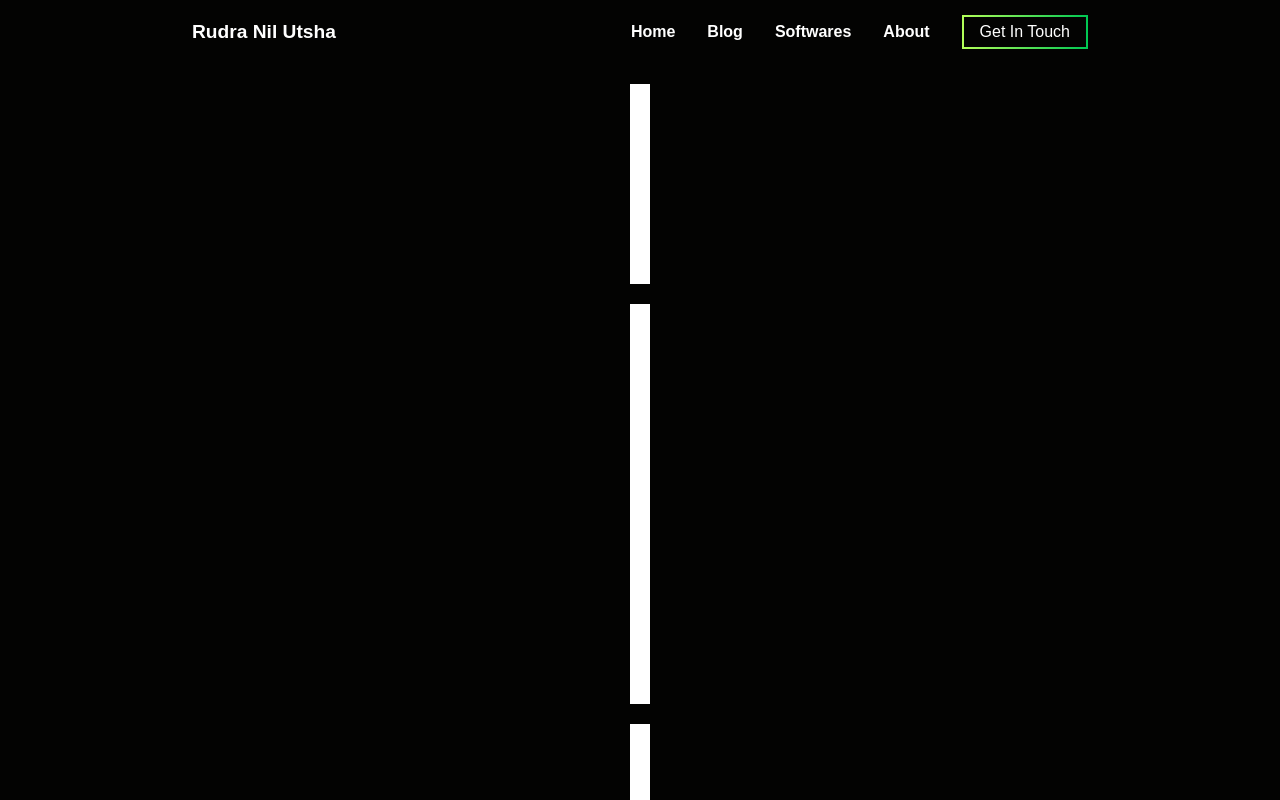
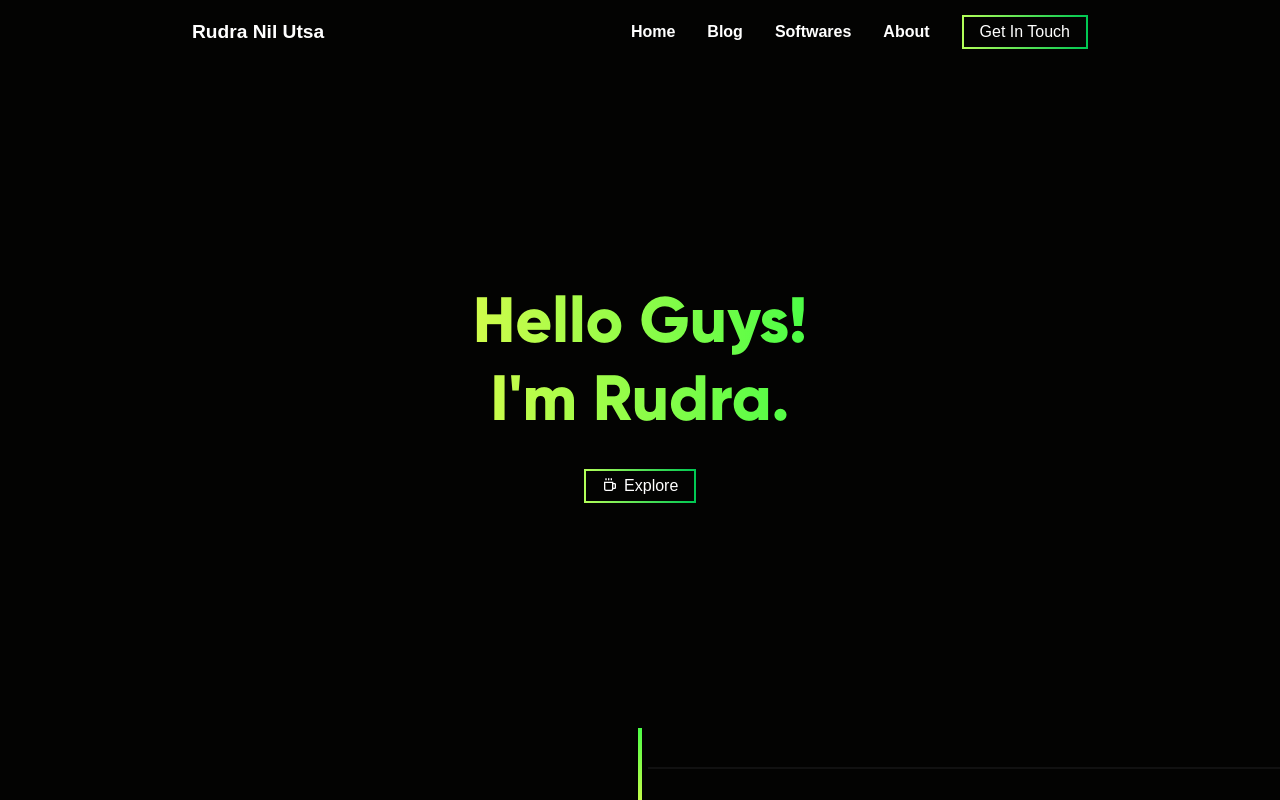
Before and after one commit to safin-sys/rudra-nil-utsa, a Next.js app: page / in a window 1280 px wide. Shown: the top 800 px of the page. Built offline with nearby package versions, Linux system fonts and the light colour scheme.

Commit message:
migrated to css modules, hero & divider done

```diff
--- /dev/null
+++ b/components/Divider.jsx
@@ -0,0 +1,28 @@
+import style from '../styles/Divider.module.scss'
+
+const Divider = ({ direction }) => {
+    const directionHandler = () => {
+       if (direction === 'right') {
+           return {
+               right: 0
+           }
+       } else if (direction === 'left') {
+           return {
+               left: 0
+           }
+       } else {
+           return {
+               right:0
+           }
+       }
+    }
+
+    return (
+        <div className={style.dividerCon}>
+            <div className={style.vline}></div>
+            <div style={directionHandler()} className={style.hline}></div>
+        </div>
+    )
+}
+
+export default Divider
--- /dev/null
+++ b/components/Hero.jsx
@@ -0,0 +1,11 @@
+import style from '../styles/index/Hero.module.scss'
+import { BiCoffee } from 'react-icons/bi'
+
+export default function Hero() {
+    return (
+        <div className={`${style.heroContainer} container`}>
+            <h1>Hello Guys! <br/> I'm Rudra.</h1>
+            <button className="regular-btn"><BiCoffee />Explore</button>
+        </div>
+    )
+}
--- a/components/Navbar.jsx
+++ b/components/Navbar.jsx
@@ -1,118 +1,7 @@
-import styled from 'styled-components'
 import { AiOutlineClose, AiOutlineMenu } from 'react-icons/ai'
 import { FiTwitter, FiInstagram, FiGithub } from 'react-icons/fi'
-import { useRef } from 'react';
-
-const Header = styled.header`
-    overflow: hidden;
-    nav {
-        display: flex;
-        justify-content: space-between;
-        align-items: center;
-        height: 64px;
-        h1 {
-            color: white;
-            font-size: 1.2rem;
-            white-space: nowrap;
-        }
-        ul {
-            list-style: none;
-            display: flex;
-            align-items: center;
-            gap: 2rem;
-            user-select: none;
-            li {
-                cursor: pointer;
-                a {
-                    color: white;
-                    text-decoration: none;
-                    font-weight: bold;
-                }
-                svg {
-                    color: white;
-                }
-            }
-        }
-        .menu-btn,
-        .close-btn {
-            display: none;
-            width: 1.5rem;
-            height: 1.5rem;
-            background: none;
-            border: none;
-            svg {
-                fill: white;
-                width: 100%;
-                height: 100%;
-            }
-        }
-    }
-    #btn {
-        cursor: pointer;
-        color: white;
-        background: none;
-        padding: .4rem 1rem;
-        white-space: nowrap;
-        border: 2px solid;
-        border-image-slice: 1;
-        border-width: 2px;
-        border-image-source: linear-gradient(to left, #00C853, #B2FF59);
-    }
-    button:focus {
-        outline: none;
-    }
-    .mobile-nav {
-        position: fixed;
-        padding-top: 7rem;
-        height: calc(100vh - 64px);
-        width: 100%;
-        left: 50%;
-        transform: translateX(50%);
-        background-color: #030302;
-        transition: all .2s ease-in-out;
-        ul {
-            height: 300px;
-            display: flex;
-            flex-direction: column;
-            align-items: center;
-            justify-content: space-between;
-            li {
-                a {
-                    text-decoration: none;
-                    color: white;
-                    font-weight: bold;
-                }
-            }
-        }
-        .social {
-            display: flex;
-            justify-content: center;
-            gap: 1.5rem;
-            margin-top: 2rem;
-            a {
-                color: white;
-                svg {
-                    width: 1rem;
-                    height: 1rem;
-                }
-            }
-        }
-    }
-    @media (max-width: 768px) {
-        nav {
-            ul {
-                display: none;
-            }
-            .active {
-                display: block;
-                transform: translateX(0);
-            }
-        }
-        .mobile-active {
-            transform: translateX(-50%);
-        }
-    }
-`;
+import { useRef } from 'react'
+import style from '../styles/index/Navbar.module.scss'
 
 const Navbar = () => {
     const mobileNav = useRef()
@@ -123,41 +12,41 @@ const Navbar = () => {
     const handleMenuBtn = () => {
         document.querySelector('body').classList.toggle('body-no-scroll');
         mobileNav.current.classList.toggle('mobile-active');
-        menuBtn.current.classList.toggle('active');
-        closeBtn.current.classList.toggle('active');
+        menuBtn.current.classList.toggle('btnActive');
+        closeBtn.current.classList.toggle('btnActive');
     }
 
     return (
-        <Header>
+        <header className={style.header}>
             <nav className="container" ref={nav}>
                 <h1>
-                    Rudra Nil Utsha
+                    Rudra Nil Utsa
                 </h1>
                 <ul>
                     <li><a href="#">Home</a></li>
                     <li><a href="#">Blog</a></li>
                     <li><a href="#">Softwares</a></li>
                     <li><a href="#">About</a></li>
-                    <li><button id="btn">Get In Touch</button></li>
+                    <li><button className="regular-btn">Get In Touch</button></li>
                 </ul>
-                <button onClick={handleMenuBtn} className="menu-btn active" ref={menuBtn}><AiOutlineMenu /></button>
-                <button onClick={handleMenuBtn} className="close-btn" ref={closeBtn}><AiOutlineClose /></button>
+                <button onClick={handleMenuBtn} className={`${style.menuBtn} btnActive`} ref={menuBtn}><AiOutlineMenu /></button>
+                <button onClick={handleMenuBtn} className={style.closeBtn} ref={closeBtn}><AiOutlineClose /></button>
             </nav>
-            <div className="mobile-nav" ref={mobileNav}>
+            <div className={style.mobileNav} ref={mobileNav}>
                 <ul>
                     <li><a href="#">Home</a></li>
                     <li><a href="#">Blog</a></li>
                     <li><a href="#">Softwares</a></li>
                     <li><a href="#">About</a></li>
-                    <li><button id="btn">Get In Touch</button></li>
+                    <li><button className="regular-btn">Get In Touch</button></li>
                 </ul>
-                <div className="social">
+                <div className={style.social}>
                     <a href="#"><FiTwitter /></a>
                     <a href="#"><FiInstagram /></a>
                     <a href="#"><FiGithub /></a>
                 </div>
             </div>
-        </Header>
+        </header>
     )
 }
 
--- a/package.json
+++ b/package.json
@@ -11,7 +11,8 @@
   "dependencies": {
     "next": "10.0.7",
     "react": "17.0.1",
-    "react-dom": "17.0.1"
+    "react-dom": "17.0.1",
+    "sass": "^1.32.8"
   },
   "devDependencies": {
     "react-icons": "^4.2.0",
--- a/pages/_app.js
+++ b/pages/_app.js
@@ -1,35 +1,8 @@
-import { createGlobalStyle } from 'styled-components'
-
-const GlobalStyle = createGlobalStyle`
-  * {
-    margin: 0;
-    padding: 0;
-    box-sizing: border-box;
-    font-family: Arial, Helvetica, sans-serif;
-    font-size: 16px;
-  }
-  body {
-    background-color: #030302;
-  }
-  .body-no-scroll {
-    height: 100%;
-    overflow: hidden;
-  }
-  .container {
-    width: 70%;
-    margin: 0 auto;
-  }
-  @media (max-width: 768px) {
-    .container {
-      width: 85%;
-    }
-  }
-`;
+import '../styles/global.css'
 
 function MyApp({ Component, pageProps }) {
   return (
     <>
-      <GlobalStyle />
       <Component {...pageProps} />
     </>
   )
--- a/pages/index.js
+++ b/pages/index.js
@@ -1,26 +1,32 @@
 import Head from 'next/head'
+import Divider from '../components/Divider'
+import Hero from '../components/Hero'
 import Navbar from '../components/Navbar'
 
 export default function Home() {
   return (
     <>
       <Head>
-        <title>Rudra Nil Utsha</title>
+        <title>Rudra Nil Utsa</title>
         <link rel="icon" href="/favicon.ico" />
       </Head>
       <Navbar />
+      <Hero />
+      <Divider direction="right" />
       <div style={{
         width: "20px",
         height: "200px",
         margin: "20px auto",
         backgroundColor: "white"
       }}></div>
+      <Divider direction="left" />
       <div style={{
         width: "20px",
         height: "400px",
         margin: "20px auto",
         backgroundColor: "white"
       }}></div>
+      <Divider direction="right" />
       <div style={{
         width: "20px",
         height: "600px",
--- /dev/null
+++ b/styles/Divider.module.scss
@@ -0,0 +1,19 @@
+.dividerCon {
+    display: flex;
+    justify-content: center;
+    align-items: center;
+    height: 6rem;
+    .vline {
+        height: 5rem;
+        width: .2rem;
+        background: linear-gradient(to bottom, #4CFD46, #D0FC4B);
+        z-index: 1;
+    }
+    .hline {
+        position: absolute;
+        width: calc(50vw - .5rem);
+        height: 2px;
+        background-color: #111;
+        z-index: 0;
+    }
+}
--- /dev/null
+++ b/styles/global.css
@@ -0,0 +1,56 @@
+@font-face {
+  font-family: 'Gilroy';
+  src: url("/fonts/Gilroy.otf") format('opentype');
+}
+* {
+  margin: 0;
+  padding: 0;
+  box-sizing: border-box;
+  font-family: Arial, Helvetica, sans-serif;
+  font-size: 16px;
+  color: white;
+}
+body {
+  background-color: #030302;
+}
+.body-no-scroll {
+  height: 100%;
+  overflow: hidden;
+}
+.container {
+  width: 70%;
+  margin: 0 auto;
+}
+
+button.regular-btn {
+  cursor: pointer;
+  color: white;
+  background: none;
+  padding: .4rem 1rem;
+  white-space: nowrap;
+  border: 2px solid;
+  border-image-slice: 1;
+  border-width: 2px;
+  border-image-source: linear-gradient(to left, #00C853, #B2FF59);
+}
+
+button:focus {
+  outline: none;
+}
+
+@media (max-width: 768px) {
+  .container {
+    width: 85%;
+  }
+}
+
+/* Modifiers */
+
+@media (max-width: 768px) {
+  .btnActive {
+      transform: translateX(0) !important;
+  }
+  .mobile-active {
+      transform: translateX(-50%) !important;
+  }
+}
--- /dev/null
+++ b/styles/index/Hero.module.scss
@@ -0,0 +1,28 @@
+.heroContainer {
+    display: grid;
+    place-content: center;
+    height: calc(90vh - 64px);
+    h1 {
+        font-family: 'Gilroy', sans-serif;
+        font-size: 4rem;
+        text-align: center;
+        background: linear-gradient(to left, #4CFD46, #D0FC4B);
+        background-clip: text;
+        color: transparent;
+    }
+    button {
+        width: fit-content;
+        justify-self: center;
+        margin-top: 2rem;
+        display: flex;
+        gap: .4rem;
+    }
+}
+
+@media (max-width: 768px) {
+    .heroContainer {
+        h1 {
+            font-size: 3rem;
+        }
+    }
+}
--- /dev/null
+++ b/styles/index/Navbar.module.scss
@@ -0,0 +1,98 @@
+.header {
+    overflow: hidden;
+    nav {
+        display: flex;
+        justify-content: space-between;
+        align-items: center;
+        height: 64px;
+        overflow: hidden;
+        position: relative;
+        h1 {
+            color: white;
+            font-size: 1.2rem;
+            white-space: nowrap;
+        }
+        ul {
+            list-style: none;
+            display: flex;
+            align-items: center;
+            gap: 2rem;
+            user-select: none;
+            li {
+                cursor: pointer;
+                a {
+                    color: white;
+                    text-decoration: none;
+                    font-weight: bold;
+                }
+                svg {
+                    color: white;
+                }
+            }
+        }
+        .menuBtn,
+        .closeBtn {
+            position: absolute;
+            overflow: hidden;
+            right: 0;
+            width: 1.5rem;
+            height: 1.5rem;
+            background: none;
+            border: none;
+            transform: translateX(1000%);
+            transition: all .2s ease-in-out;
+            svg {
+                fill: white;
+                width: 100%;
+                height: 100%;
+            }
+        }
+    }
+    .mobileNav {
+        position: fixed;
+        padding-top: 7rem;
+        height: calc(100vh - 64px);
+        width: 100%;
+        left: 50%;
+        transform: translateX(50%);
+        background-color: #030302;
+        transition: all .2s ease-in-out;
+        ul {
+            height: 300px;
+            display: flex;
+            flex-direction: column;
+            align-items: center;
+            justify-content: space-between;
+            list-style: none;
+            li {
+                a {
+                    text-decoration: none;
+                    color: white;
+                    font-weight: bold;
+                }
+            }
+        }
+        .social {
+            display: flex;
+            justify-content: center;
+            gap: 1.5rem;
+            margin-top: 2rem;
+            a {
+                color: white;
+                svg {
+                    width: 1rem;
+                    height: 1rem;
+                }
+            }
+        }
+    }
+}
+@media (max-width: 768px) {
+    .header {
+        nav {
+            ul {
+                display: none;
+            }
+        }
+    }
+}
```
Also changed, not shown: public/fonts/Gilroy.otf (added), 1 other file (tests, documents, lock files or other folders).
